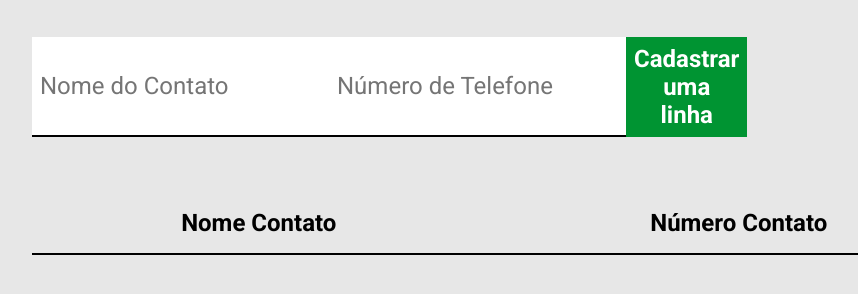
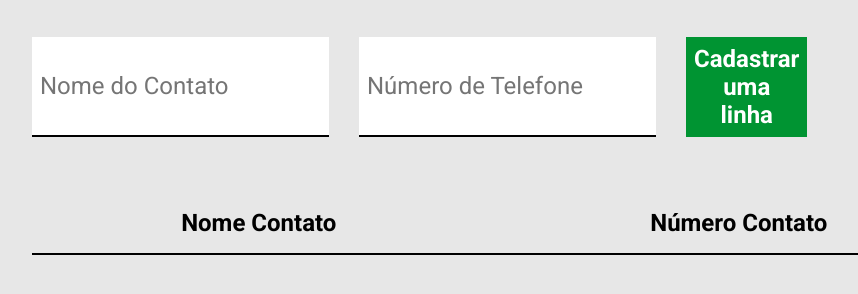
Before and after one commit to brunotesser/projeto2_tarefa_ebac, a plain HTML site: page index.html in a window 1280 px wide. Shown: the part 150-444 px from the top of the page, without its empty margins (128-986 px from the left). Drawn offline with Linux system fonts and the light colour scheme.

Commit message:
finish task

```diff
--- a/style.css
+++ b/style.css
@@ -42,6 +42,7 @@ form {
   margin-bottom: 56px;
 
 }
+
 form input {
   font-size: 24px;
   background-color: #fff;
@@ -71,9 +72,14 @@ table th {
   font-weight: bold;
 }
 
-table td{
+table td {
   padding: 16px 0;
   text-align: center;
   font-size: 18px;
-  border-bottom: 1x solid rgba(0,0,0,0.1);
+  border-bottom: 1x solid rgba(0, 0, 0, 0.1);
 }
+
+
+#contato-atv {
+  gap: 30px
+}
```
